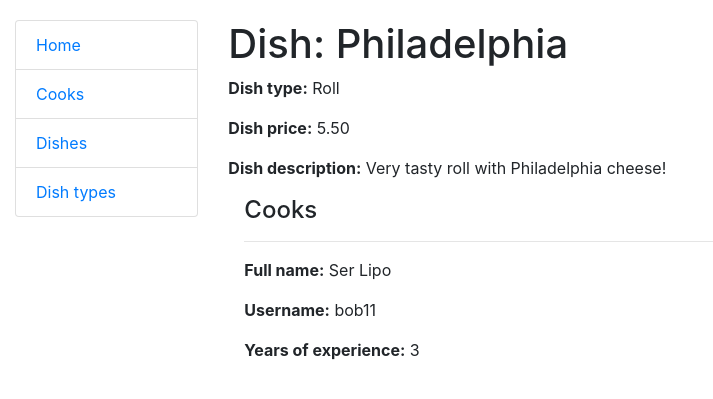
After one commit to rostyak/sushi-service, a Django app: page /dishes/1/ in a window 1280 px wide. The commit adds this page. Shown: the top 399 px of the page, without its empty margins (0-713 px from the left). Run offline with Django 4.2, Linux system fonts and the light colour scheme; data comes from the database, SQL or seed files in the repository.

Commit message:
Create dish detail page (view, url, template). Fix some bugs

```diff
--- a/sushi/models.py
+++ b/sushi/models.py
@@ -24,7 +24,7 @@ class Cook(AbstractUser):
         return f"{self.username} ({self.first_name} {self.last_name})"
 
     def get_absolute_url(self):
-        return reverse("taxi:driver-detail", kwargs={"pk": self.pk})
+        return reverse("sushi:cook-detail", kwargs={"pk": self.pk})
 
 
 class Dish(models.Model):
--- a/sushi/urls.py
+++ b/sushi/urls.py
@@ -6,6 +6,7 @@ from sushi.views import (
     CookListView,
     CookDetailView,
     DishListView,
+    DishDetailView,
     DishTypeListView,
 )
 
@@ -14,6 +15,7 @@ urlpatterns = [
     path("cooks/", CookListView.as_view(), name="cooks-list"),
     path("cooks/<int:pk>/", CookDetailView.as_view(), name="cook-detail"),
     path("dishes/", DishListView.as_view(), name="dishes-list"),
+    path("dishes/<int:pk>/", DishDetailView.as_view(), name="dish-detail"),
     path("dish-types/", DishTypeListView.as_view(), name="dish-types-list")
 ]
 
--- a/sushi/views.py
+++ b/sushi/views.py
@@ -34,6 +34,10 @@ class DishListView(generic.ListView):
     context_object_name = "dish_list"
 
 
+class DishDetailView(generic.DetailView):
+    model = Dish
+
+
 class DishTypeListView(generic.ListView):
     model = DishType
     template_name = "sushi/dish_type_list.html"
--- a/sushi_service/urls.py
+++ b/sushi_service/urls.py
@@ -20,5 +20,5 @@ from django.urls import path, include
 
 urlpatterns = [
     path("admin/", admin.site.urls),
-    path("", include("sushi.urls", namespace="taxi")),
+    path("", include("sushi.urls", namespace="sushi")),
 ] + static(settings.STATIC_URL, document_root=settings.STATIC_ROOT)
--- a/templates/sushi/cook_detail.html
+++ b/templates/sushi/cook_detail.html
@@ -13,7 +13,7 @@
       <hr>
       <p><strong>Name:</strong> {{ dish.name }}</p>
       <p><strong>Price:</strong> {{ dish.price }}</p>
-      <p><strong>Type of dish:</strong> {{ dish.type }}</p>
+      <p><strong>Type of dish:</strong> {{ dish.dish_type.name }}</p>
     {% empty %}
       <p>Sorry. He can't cook any dish!</p>
     {% endfor %}
--- /dev/null
+++ b/templates/sushi/dish_detail.html
@@ -0,0 +1,22 @@
+{% extends "base.html" %}
+
+{% block content %}
+  <h1>Dish: {{ dish.name }} </h1>
+
+  <p><strong>Dish type:</strong> {{ dish.dish_type.name }}</p>
+  <p><strong>Dish price:</strong> {{ dish.price }}</p>
+  <p><strong>Dish description:</strong> {{ dish.description }}</p>
+
+  <div class="ml-3">
+    <h4>Cooks</h4>
+
+    {% for cook in dish.cooks.all %}
+      <hr>
+      <p><strong>Full name:</strong> {{ cook.first_name }} {{ cook.last_name }}</p>
+      <p><strong>Username:</strong> {{ cook.username }}</p>
+      <p><strong>Years of experience:</strong> {{ cook.years_of_experience }}</p>
+    {% empty %}
+      <p>Sorry. No one can't cook {{ dish.name }}!</p>
+    {% endfor %}
+  </div>
+{% endblock %}
```
